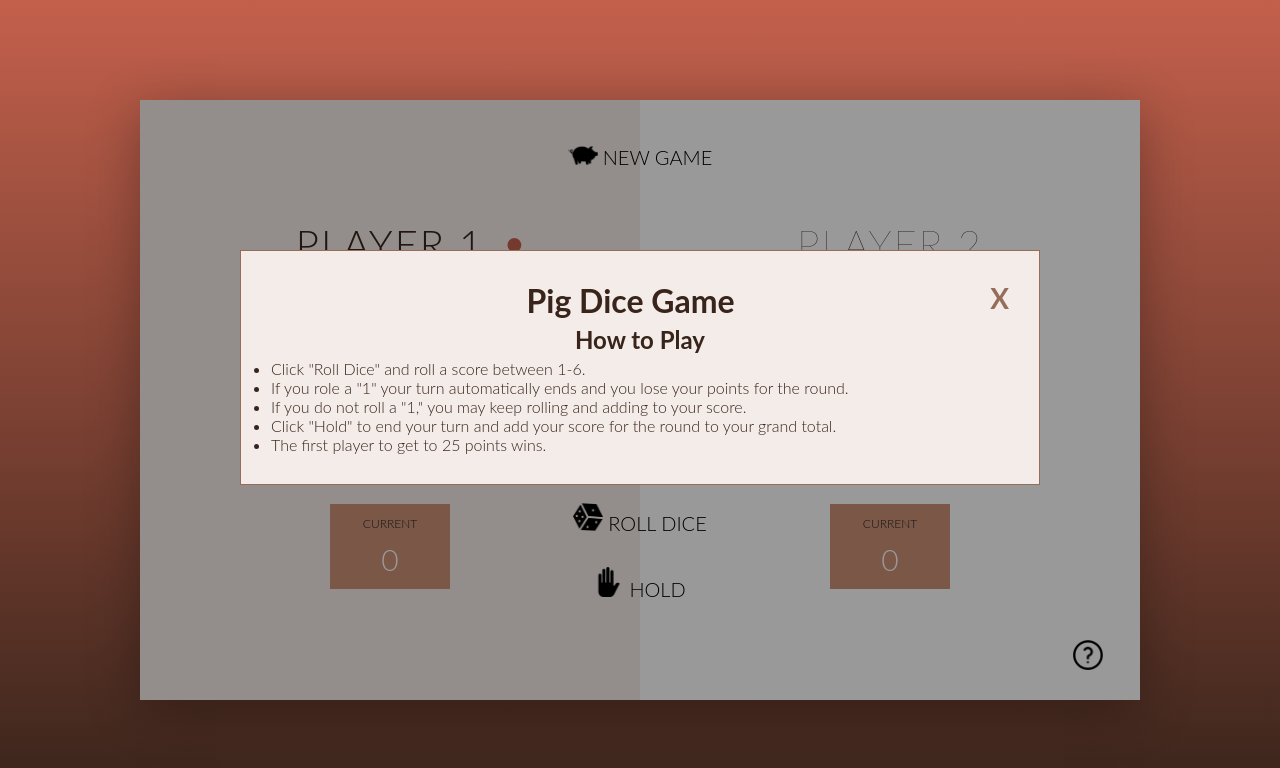
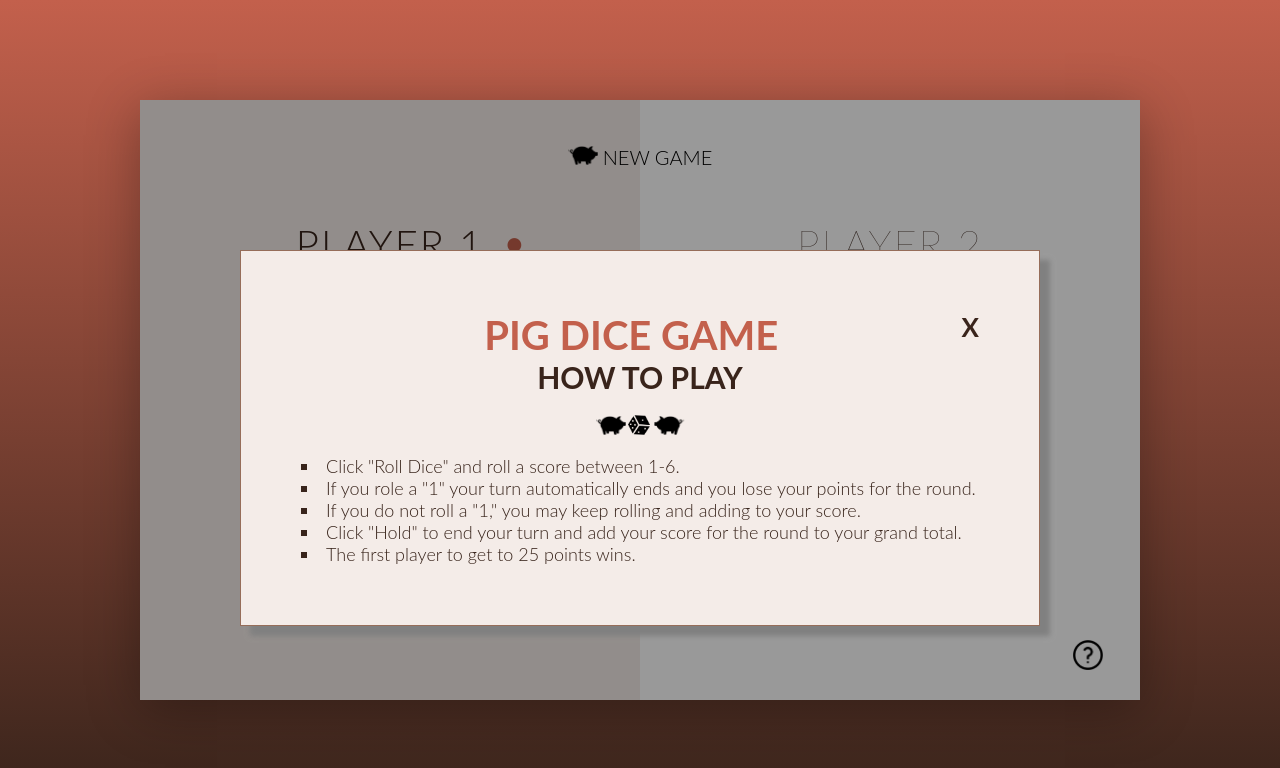
Before and after one commit to L-Hunter/pig, a plain HTML site: page index.html in a window 1280 px wide. Both pictures are taken after a click on the button 1090 px from the left and 656 px from the top of the page. Drawn offline with Linux system fonts and the light colour scheme.

Commit message:
cleans up modal

```diff
--- a/index.html
+++ b/index.html
@@ -34,6 +34,7 @@
                     <span class="close">X</span>
                     <h1>Pig Dice Game</h1>
                     <h2>How to Play</h2>
+                    <div class="modal-images"><img src="assets/pig.png" class="modal-img"><img src="assets/roll-dice.png" class="modal-img"><img src="assets/pig.png" class="modal-img reverse"></div>
                     <ul>
                         <li>Click "Roll Dice" and roll a score between 1-6.</li>
                         <li>If you role a "1" your turn automatically ends and you lose your points for the round.</li>
--- a/style.css
+++ b/style.css
@@ -168,15 +168,16 @@ button:focus {
 .modal-content {
   background-color: #F4ECE8;
   margin: 15% auto;
-  padding: 30px;
+  padding: 60px;
   border: 1px solid #966D59;
   width: 80%;
+  box-shadow: 10px 10px 5px grey;
 }
 
 .close {
-  color: #966D59;
+  color:  #39241B;
   float: right;
-  font-size: 28px;
+  font-size: 26px;
   font-weight: bold;
 }
 
@@ -189,5 +190,34 @@ button:focus {
 
 h1, h2 {
   text-align: center;
-  padding-bottom: 5px;
+  color: #C3604C;
+  font-size: 40px;
+  text-align: center;
+  text-transform: uppercase;
 }
+
+h2 {
+  font-size: 30px;
+  color: #39241B;
+}
+
+.modal-images {
+  display: flex;
+  justify-content: center;
+  padding: 20px;
+}
+
+.modal-img {
+  padding-right: 2px;
+  height: 20px;
+}
+
+.reverse {
+  transform: scaleX(-1);
+}
+
+ul {
+  font-size: 18px;
+  list-style-type: square;
+  list-style-position: inside;
+}
```
